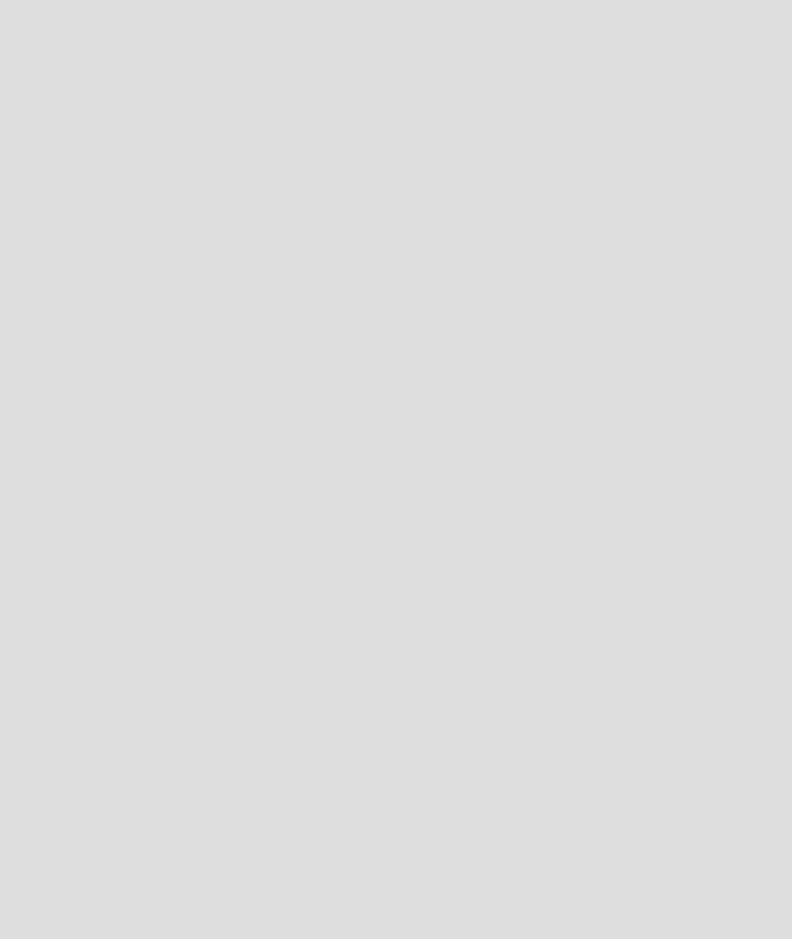
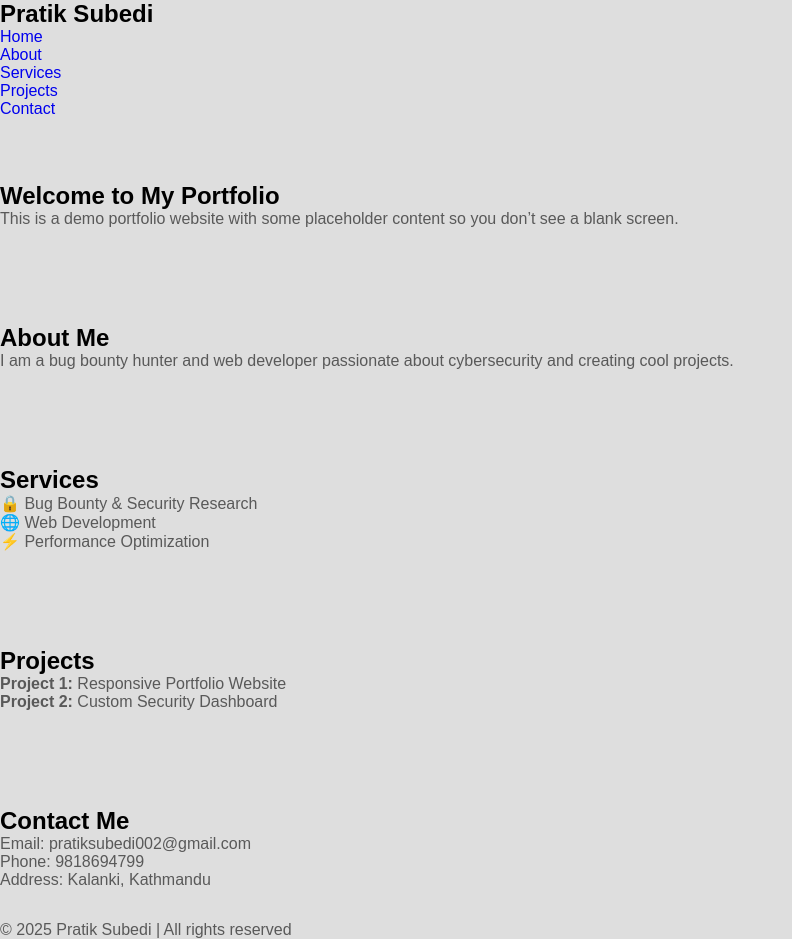
Before and after one commit to hillybot-hub/hillybot-hub.github.io, a plain HTML site: page index.html in a window 1280 px wide. Shown: the whole page, without its empty margins (0-792 px from the left). Before the commit the page ends 800 px from the top, so only its background shows below. Drawn offline with nearby package versions, Linux system fonts and the light colour scheme; a web font is replaced by a local one.

Commit message:
Update index.html

```diff
--- a/index.html
+++ b/index.html
@@ -13,55 +13,69 @@
   <!--=============== CSS ===============-->
   <link rel="stylesheet" href="assets/css/styles.css">
 
-      <title>Responsive portfolio website Rian - Bedimcode</title>
+  <title>My Test Portfolio</title>
 </head>
 <body>
   <!--==================== HEADER ====================-->
   <header class="header" id="header">
-
+    <nav>
+      <h1>Pratik Subedi</h1>
+      <ul>
+        <li><a href="#home">Home</a></li>
+        <li><a href="#about">About</a></li>
+        <li><a href="#services">Services</a></li>
+        <li><a href="#projects">Projects</a></li>
+        <li><a href="#contact">Contact</a></li>
+      </ul>
+    </nav>
   </header>
 
   <!--==================== MAIN ====================-->
   <main class="main">
     <!--==================== HOME ====================-->
     <section class="home section" id="home">
-
+      <h2>Welcome to My Portfolio</h2>
+      <p>This is a demo portfolio website with some placeholder content so you don’t see a blank screen.</p>
     </section>
 
     <!--==================== ABOUT ====================-->
     <section class="about section" id="about">
-
+      <h2>About Me</h2>
+      <p>I am a bug bounty hunter and web developer passionate about cybersecurity and creating cool projects.</p>
     </section>
 
     <!--==================== SERVICES ====================-->
-         <section class="services section">
-
+    <section class="services section" id="services">
+      <h2>Services</h2>
+      <ul>
+        <li>🔒 Bug Bounty & Security Research</li>
+        <li>🌐 Web Development</li>
+        <li>⚡ Performance Optimization</li>
+      </ul>
     </section>
 
     <!--==================== PROJECTS ====================-->
     <section class="projects section" id="projects">
-
+      <h2>Projects</h2>
+      <div>
+        <p><strong>Project 1:</strong> Responsive Portfolio Website</p>
+        <p><strong>Project 2:</strong> Custom Security Dashboard</p>
+      </div>
     </section>
 
     <!--==================== CONTACT ====================-->
     <section class="contact section" id="contact">
-
+      <h2>Contact Me</h2>
+      <p>Email: pratiksubedi002@gmail.com</p>
+      <p>Phone: 9818694799</p>
+      <p>Address: Kalanki, Kathmandu</p>
     </section>
   </main>
 
   <!--==================== FOOTER ====================-->
   <footer class="footer">
-
+    <p>© 2025 Pratik Subedi | All rights reserved</p>
   </footer>
-
-      <!--========== SCROLL UP ==========-->
-
-
-      <!--=============== SCROLLREVEAL ===============-->
-      <script src=""></script>
-
-      <!--=============== EMAIL JS ===============-->
-
 
   <!--=============== MAIN JS ===============-->
   <script src="assets/js/main.js"></script>
```
Lines whose indentation alone changed are shown as unchanged.
